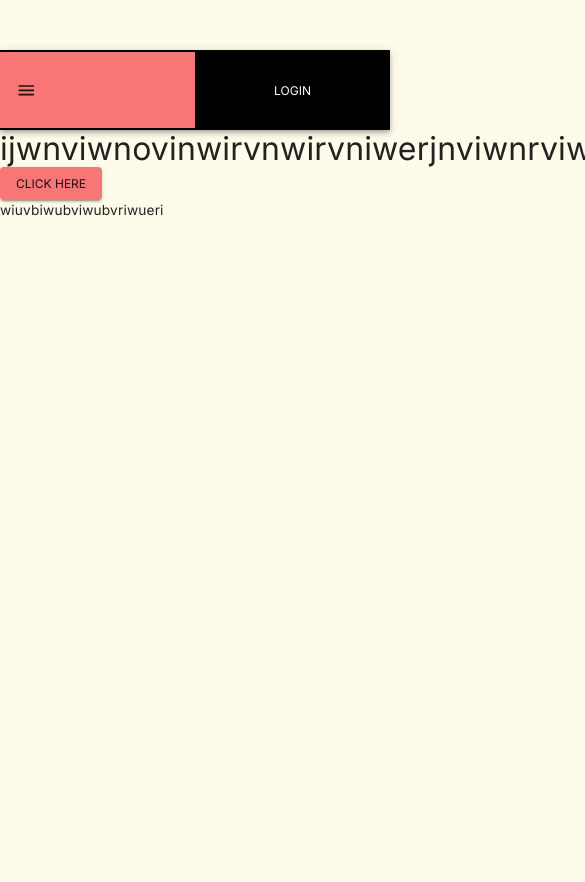
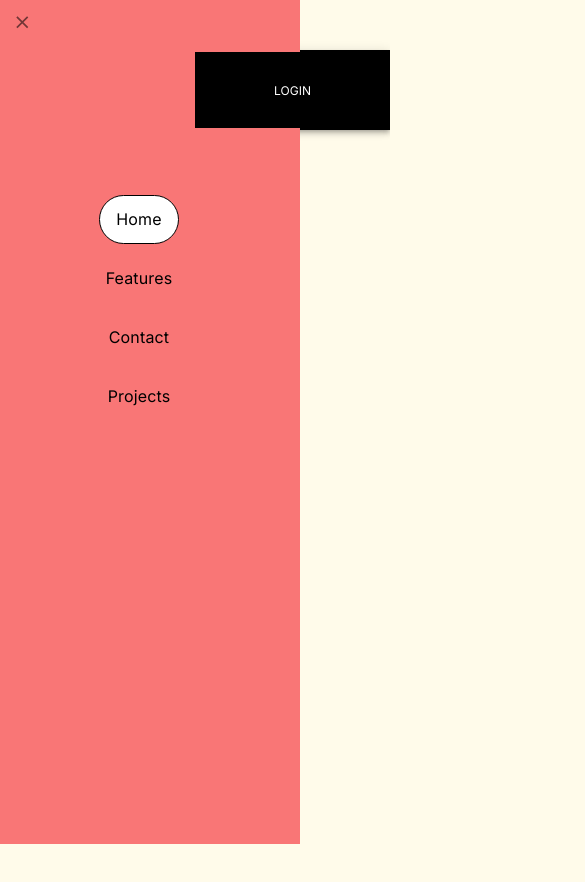
Before and after one commit to Thebks/my-portfolio, a React (Create React App) app: page / in a window 390 px wide. Shown: the top 882 px of the page, 585 px wide, since content can reach past the window. Built offline with nearby package versions, Linux system fonts and the light colour scheme.

Commit message:
responsive

```diff
--- a/src/scenes/global/Navbars.jsx
+++ b/src/scenes/global/Navbars.jsx
@@ -5,16 +5,19 @@ import { AppBar, Box, Toolbar, Typography, makeStyles, useTheme } from '@mui/mat
 import Button from '../../components/Button';
 import { Link, NavLink } from 'react-router-dom'
 import { setMenuActive } from './menuActiveLinkSlice';
+import { setIsMenuToggled } from './menuToggleSlice';
 import { useDispatch, useSelector } from 'react-redux';
 import MenuIcon from '@mui/icons-material/Menu'
 import IconButton from '@mui/material/IconButton';
+import CloseIcon from '@mui/icons-material/Close';
 
 const Navbars = () => {
 
     const dispatch = useDispatch();
     const activeLinkCircle = useSelector((state) => state.menuActiveLink);
+    const isMenuToggled = useSelector((state) => state.menuToggle);
     const { palette } = useTheme();
-    const [isMenuToggled, setIsMenuToggled] = useState(false);
+    // const [isMenuToggled, setIsMenuToggled] = useState(false);
     const isAboveSmallScreen = useMediaQuery("(min-width:768px)");
 
 
@@ -23,6 +26,10 @@ const Navbars = () => {
     const handleClickRedux = (to) => {
         dispatch(setMenuActive(to));
     }
+
+    const smallScreenMenuToggle = () => {
+        dispatch(setIsMenuToggled(!isMenuToggled));
+    };
 
 
     return (
@@ -151,22 +158,24 @@ const Navbars = () => {
                     </Box>
                 ) : (
                     <IconButton edge='start' color="inherit" aria-label="menu" sx={{ marginLeft: '8px', }}
-                        onClick={() => setIsMenuToggled(!isMenuToggled)}
+                        onClick={smallScreenMenuToggle}
                     >
                         <MenuIcon />
                     </IconButton>
                 )}
-
+                {/* MOBILE VIEW */}
                 {!isAboveSmallScreen && isMenuToggled && (
                     <Box sx={{ position: 'fixed', bottom: 0, left: 0, height: '100%', backgroundColor: palette.primary[500], width: '300px' }}>
                         <IconButton sx={{ display: 'flex', justifyContent: 'flex-end', p: '12px' }}
-                            onClick={() => setIsMenuToggled(!isMenuToggled)}
+                            onClick={smallScreenMenuToggle}
                         >
-                            <MenuIcon />
+                            <CloseIcon />
                         </IconButton>
 
                         {/* Menu Items */}
                         {/* Home */}
+                        <Box sx={{ display: 'flex', flexDirection: 'column', gap: '10px', marginLeft: '33%', fontSize: '1rem', color: palette.black[500], marginTop: '50%' }}>
+
                             <Box
                                 component={Link}
                                 to="/"
@@ -284,6 +293,7 @@ const Navbars = () => {
                                 Projects
                             </Box>
                         </Box>
+                    </Box>
                 )}
 
                 <Button
--- a/src/scenes/global/menuActiveLinkSlice.js
+++ b/src/scenes/global/menuActiveLinkSlice.js
@@ -12,15 +12,7 @@ const menuActiveLinkSlice = createSlice({
     }
 });
 
-// const isMenuToggledSlice = createSlice({
-//     name:'isMenuToggled',
-//     initialState:'false',
-//     reducers:{
-//         setIsMenuToggled:(state, action) => action.payload,
-//     }
-// })
 
 // console.log(menuToggleSlice);
-export const { setMenuActive, setIsMenuToggled } = menuActiveLinkSlice.actions;
+export const { setMenuActive } = menuActiveLinkSlice.actions;
 export default menuActiveLinkSlice.reducer;
-// export default isMenuToggledSlice.reducer;
--- a/src/scenes/home/index.jsx
+++ b/src/scenes/home/index.jsx
@@ -8,7 +8,7 @@ const Home = () => {
     return (
         <Box>
             <Grid container spacing={2} direction="row" justifyContent="space-between" alignItems="center">
-                <Grid item xs={12}>
+                {/* <Grid item xs={12}>
                     <Grid item xs={6}>
                         <Box>
                             <Typography variant='h1'>
@@ -20,7 +20,7 @@ const Home = () => {
                     <Grid item xs={6}>
                         <Typography>wiuvbiwubviwubvriwueri</Typography>
                     </Grid>
-                </Grid>
+                </Grid> */}
             </Grid>
         </Box>
     )
--- a/src/store.js
+++ b/src/store.js
@@ -1,8 +1,11 @@
 import { configureStore } from "@reduxjs/toolkit";
 import menuActiveLinkReducer from "./scenes/global/menuActiveLinkSlice";
+import isMenuToggledReducer from './scenes/global/menuToggleSlice';
+
 
 export const store = configureStore({
     reducer: {
         menuActiveLink: menuActiveLinkReducer,
+        menuToggle: isMenuToggledReducer,
     },
 });
```
Lines whose indentation alone changed are shown as unchanged.
